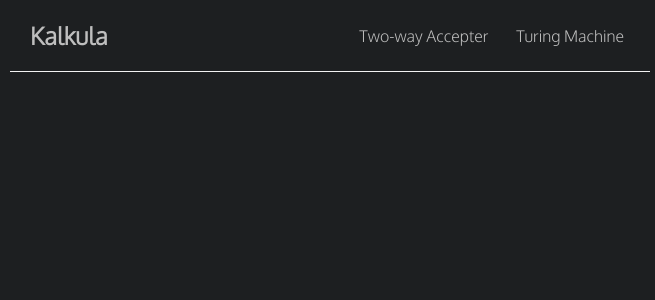
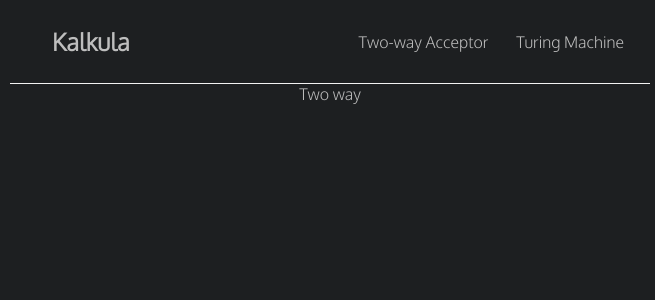
Before and after one commit to gabopotestades/kalkula_old, a React (Create React App) app: page /two-way-acceptor in a window 1280 px wide. Shown: the top 300 px of the page, without its empty margins (310-965 px from the left). Built offline with nearby package versions, Linux system fonts and the light colour scheme.

Commit message:
Added routing

```diff
--- a/src/App.js
+++ b/src/App.js
@@ -1,12 +1,32 @@
 import './App.css';
-import Navbar from './Navbar';
+import Navbar from './General/Navbar';
 import {BrowserRouter as Router, Route, Switch} from 'react-router-dom';
+import TwoWayAcceptor from './TwoWayAcceptor/TwoWayAcceptor';
+import TuringMachine from './TuringMachine/TuringMachine';
+import Home from './General/Home';
 
 function App() {
   return (
     <Router>
       <div className="App">
         <Navbar/>
+
+        <Switch>
+
+          <Route exact path="/">
+            <Home/>
+          </Route>
+
+          <Route path="/two-way-acceptor">
+            <TwoWayAcceptor/>
+          </Route>
+
+          <Route path="/turing-machine">
+            <TuringMachine/>
+          </Route>
+
+        </Switch>
+
       </div>
     </Router>
   );
--- /dev/null
+++ b/src/General/Home.js
@@ -0,0 +1,8 @@
+const Home = () => {
+    return (
+        <div>
+        </div>
+     );
+}
+
+export default Home;
--- a/src/Navbar.js
+++ b/src/General/Navbar.js
@@ -3,10 +3,10 @@ import { Link } from 'react-router-dom';
 const Navbar = () => {
     return (
         <nav className="navbar">
-            <h1>Kalkula</h1>
+        <Link to="/"><h1>Kalkula</h1></Link>
             <div className="links">
-                <Link to="/">Two-way Accepter</Link>
-                <Link to="/tm">Turing Machine</Link>
+                <Link to="/two-way-acceptor">Two-way Acceptor</Link>
+                <Link to="/turing-machine">Turing Machine</Link>
             </div>
         </nav>
      );
--- /dev/null
+++ b/src/TuringMachine/TuringMachine.js
@@ -0,0 +1,9 @@
+const TuringMachine = () => {
+    return (
+        <div>
+            Turing
+        </div>
+     );
+}
+
+export default TuringMachine;
--- /dev/null
+++ b/src/TwoWayAcceptor/TwoWayAcceptor.js
@@ -0,0 +1,9 @@
+const TwoWayAcceptor = () => {
+    return (
+        <div>
+            Two way
+        </div>
+     );
+}
+
+export default TwoWayAcceptor;
```
